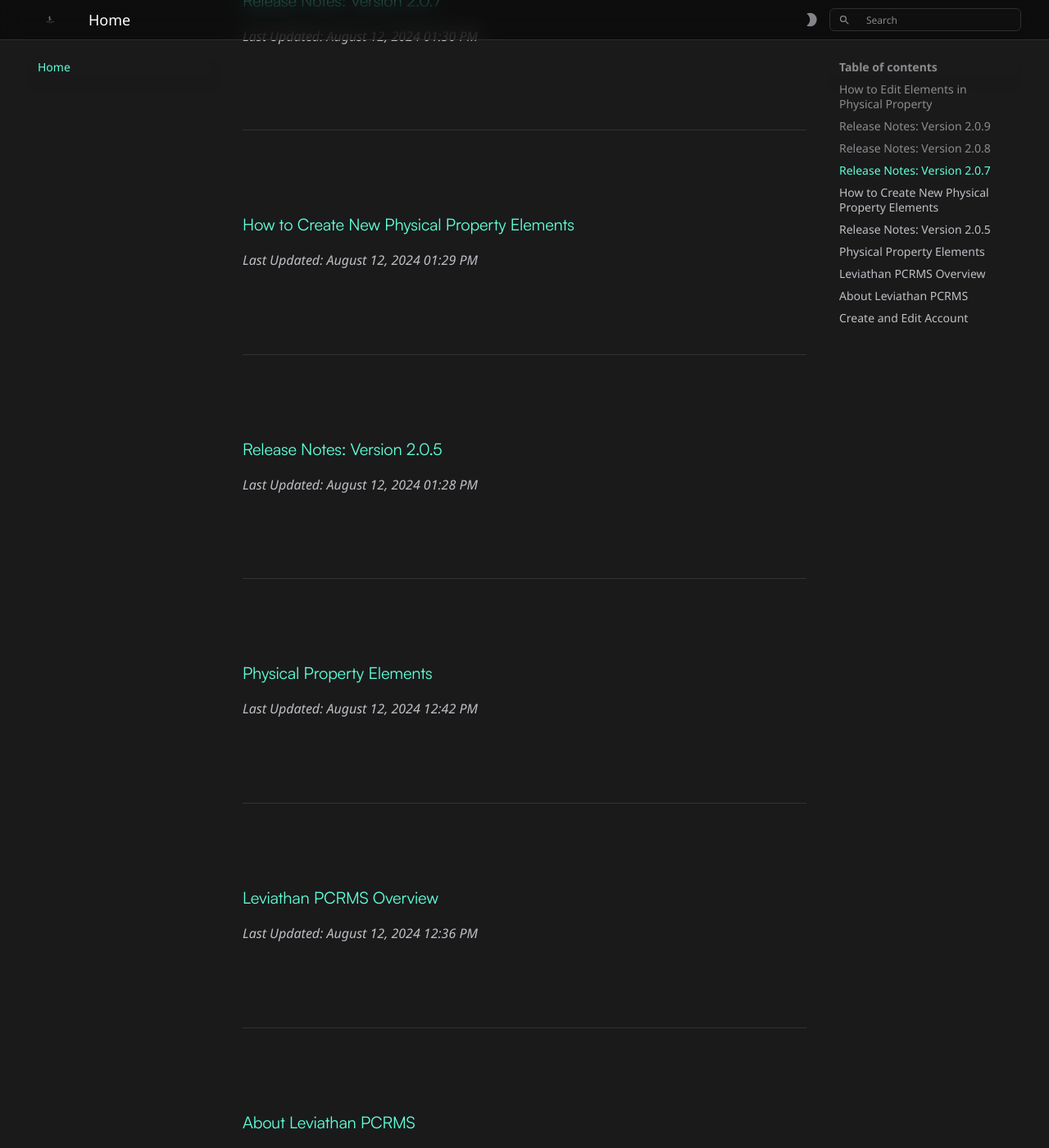
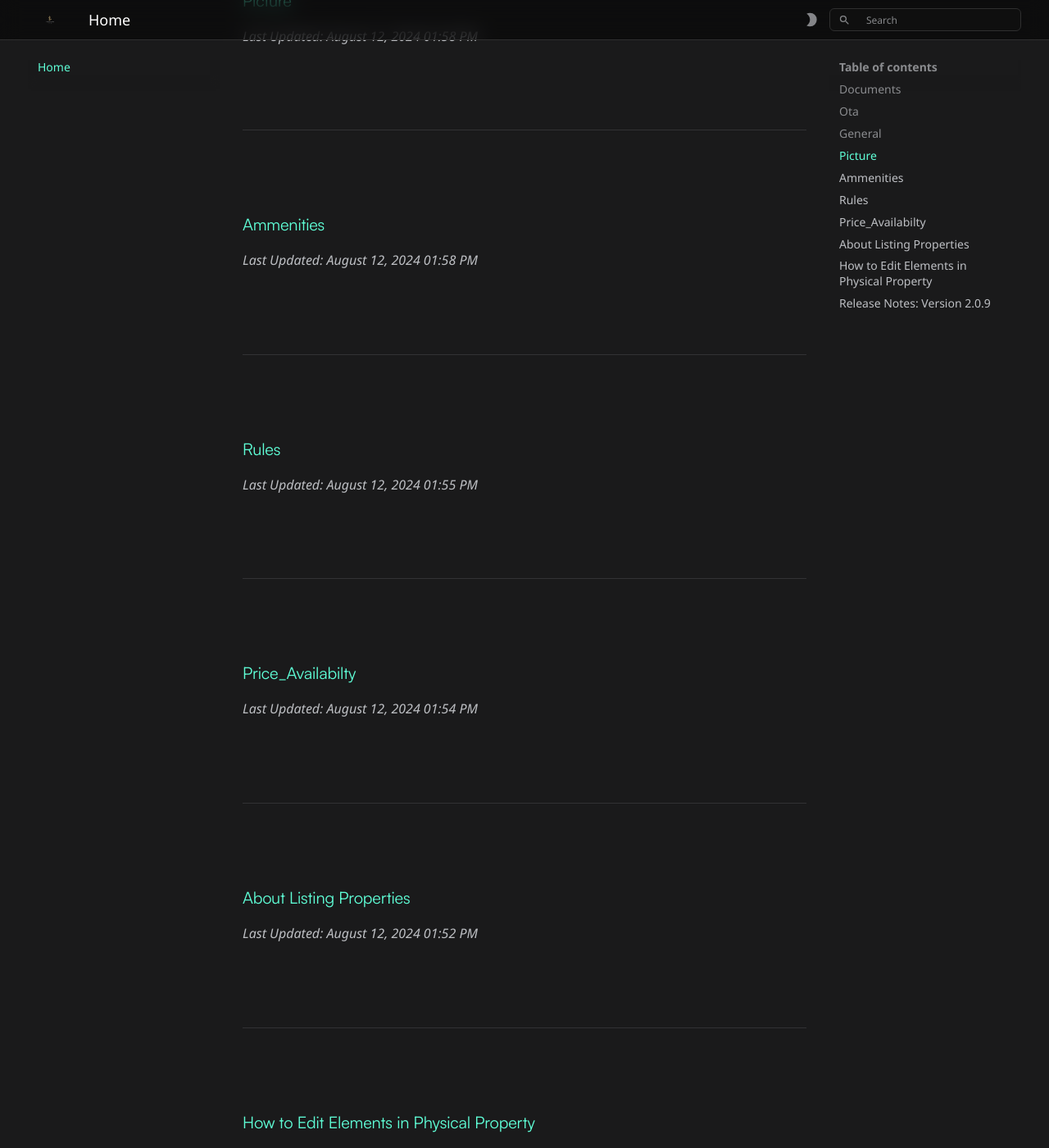
Before and after one commit to LeviathanSystems/PCRMS-Docs_old, an MkDocs documentation site: the page built from docs/index.md, in a window 1280 px wide and 1400 px high, scrolled down 1318 px. Shown: the whole window at 82% size. Built offline with MkDocs 1.6.1 and Material for MkDocs 9.7.7, drawn with Linux system fonts in a browser that asks for light colours; some of the changed text lies outside the part shown.

Commit message:
add property editor, calendar, update index.md

```diff
--- a/docs/index.md
+++ b/docs/index.md
@@ -2,6 +2,46 @@
 # 📚 Recent Articles
 
 Welcome to our collection of recent articles! Below you'll find a list of the latest additions to our site.
+
+---
+
+### [Documents](property/editor/documents.md)
+_Last Updated: August 12, 2024 01:58 PM_
+
+---
+
+### [Ota](property/editor/ota.md)
+_Last Updated: August 12, 2024 01:58 PM_
+
+---
+
+### [General](property/editor/general.md)
+_Last Updated: August 12, 2024 01:58 PM_
+
+---
+
+### [Picture](property/editor/picture.md)
+_Last Updated: August 12, 2024 01:58 PM_
+
+---
+
+### [Ammenities](property/editor/ammenities.md)
+_Last Updated: August 12, 2024 01:58 PM_
+
+---
+
+### [Rules](property/listing/calendar/rules.md)
+_Last Updated: August 12, 2024 01:55 PM_
+
+---
+
+### [Price_Availabilty](property/listing/calendar/price_availabilty.md)
+_Last Updated: August 12, 2024 01:54 PM_
+
+---
+
+### [About Listing Properties](property/listing/general.md)
+_Last Updated: August 12, 2024 01:52 PM_
 
 ---
 
@@ -14,43 +54,3 @@
 _Last Updated: August 12, 2024 01:31 PM_
 
 ---
-
-### [Release Notes: Version 2.0.8](release_notes_weboffice/2.0.8.md)
-_Last Updated: August 12, 2024 01:30 PM_
-
----
-
-### [Release Notes: Version 2.0.7](release_notes_weboffice/2.0.7.md)
-_Last Updated: August 12, 2024 01:30 PM_
-
----
-
-### [How to Create New Physical Property Elements](property/physical/create_elements.md)
-_Last Updated: August 12, 2024 01:29 PM_
-
----
-
-### [Release Notes: Version 2.0.5](release_notes_weboffice/2.0.5.md)
-_Last Updated: August 12, 2024 01:28 PM_
-
----
-
-### [Physical Property Elements](property/physical/elements.md)
-_Last Updated: August 12, 2024 12:42 PM_
-
----
-
-### [Leviathan PCRMS Overview](property/general.md)
-_Last Updated: August 12, 2024 12:36 PM_
-
----
-
-### [About Leviathan PCRMS](about.md)
-_Last Updated: August 12, 2024 12:28 PM_
-
----
-
-### [Create and Edit Account](accounts/create_edit_account.md)
-_Last Updated: August 12, 2024 11:00 AM_
-
----
--- a/mkdocs.yml
+++ b/mkdocs.yml
@@ -8,6 +8,17 @@
         - 'General Info': property/physical/elements.md
         - 'Create Elements': property/physical/create_elements.md
         - 'Edit Elements': property/physical/edit_elements.md
+    - 'Listing':
+      - 'General Info': property/listing/general.md
+      - 'Calendar':
+        - 'Price and Availability': property/listing/calendar/price_availabilty.md
+        - 'Rules': property/listing/calendar/rules.md
+    - 'Property Editor':
+      - 'General': property/editor/general.md
+      - 'OTA': property/editor/ota.md
+      - 'Picture': property/editor/picture.md
+      - 'Amenities': property/editor/ammenities.md
+      - 'Documents': property/editor/documents.md
   - 'Accountant':
     - 'Accounts':
       - 'General': 'accounts/account.md'
```
Also changed, not shown: docs/property/listing/general.md (added, +37 -0 lines), docs/property/editor/ammenities.md (added), docs/property/editor/documents.md (added), docs/property/editor/general.md (added), docs/property/editor/ota.md (added), docs/property/editor/picture.md (added), docs/property/listing/calendar/price_availabilty.md (added), docs/property/listing/calendar/rules.md (added).
